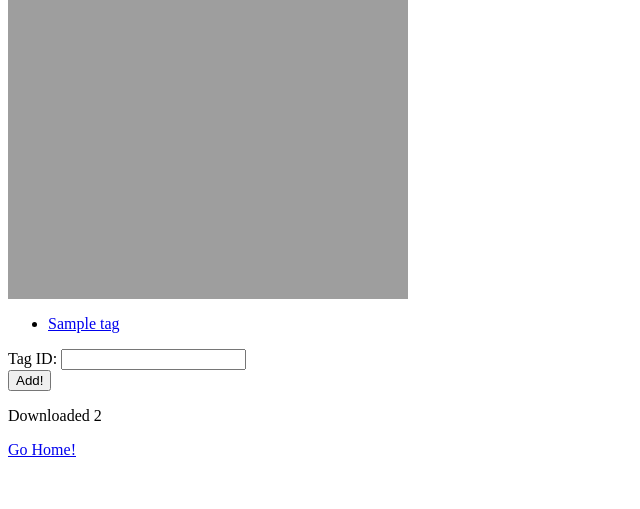
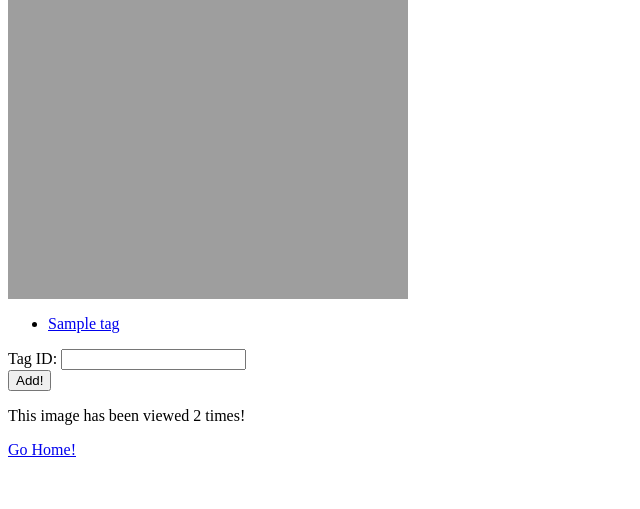
Before and after one commit to 330-module6/imgor, a Django app: page /image/1/1 in a window 1280 px wide. Shown: the part 114-623 px from the top of the page, without its empty margins (0-640 px from the left). Run offline with Django 3.2, Linux system fonts and the light colour scheme; tables that the repository leaves empty hold one stand-in row (values such as "Sample post").

Commit message:
Fix up the hitcounter template, push demo db

```diff
--- a/templates/images/index.html
+++ b/templates/images/index.html
@@ -13,5 +13,5 @@
     <br />
 <input type="submit" value="Add!" />
 </form>
-<p id=total_hits>Downloaded {{ image.hits }}</p>
+<p id=total_hits>This image has been viewed {{ image.hits }} times!</p>
 <a id="home-link" href="/">Go Home!</a>
```
Also changed, not shown: sqlite.db (added).
